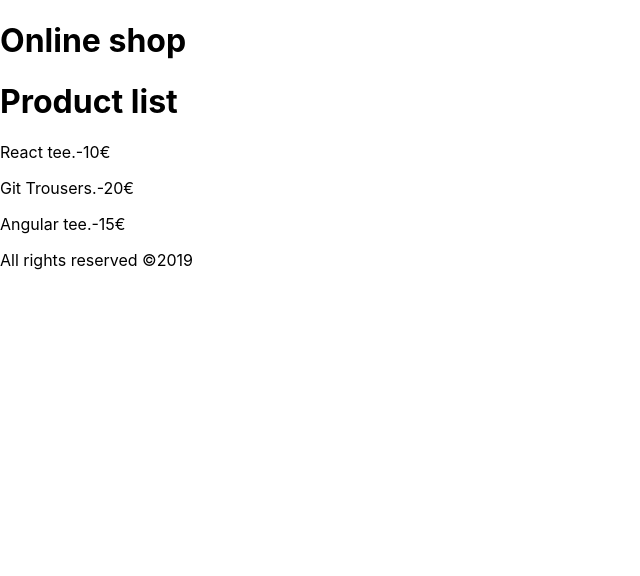
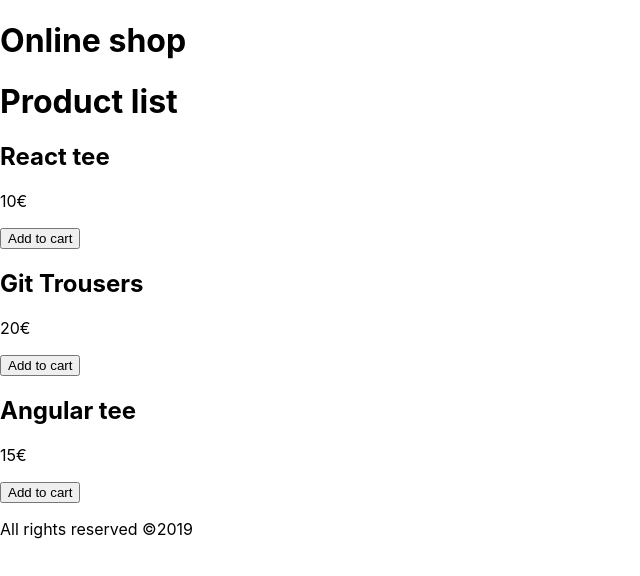
Before and after one commit to Pedrobusou/React-shopping-cart, a React (Create React App) app: page / in a window 1280 px wide. Shown: the top 576 px of the page, without its empty margins (0-640 px from the left). Built offline with nearby package versions, Linux system fonts and the light colour scheme.

Commit message:
Destructure product. Refactor Product. Add simple click functionality

```diff
--- a/src/components/Product.js
+++ b/src/components/Product.js
@@ -1,10 +1,20 @@
 import React from 'react';
 
 const Product = ({product}) => {
+  const {id, name, price} = product;
+
+  const addProductToCart = id => {
+    console.log('addProductToCart', id);
+  };
+
   return (
-    <p className="product__name">
-      {product.name}.-{product.price}€
-    </p>
+    <div className="product">
+      <h2 className="product__name">{name}</h2>
+      <p className="product__price">{price}€</p>
+      <button type="button" onClick={() => addProductToCart(id)}>
+        Add to cart
+      </button>
+    </div>
   );
 };
 
```
